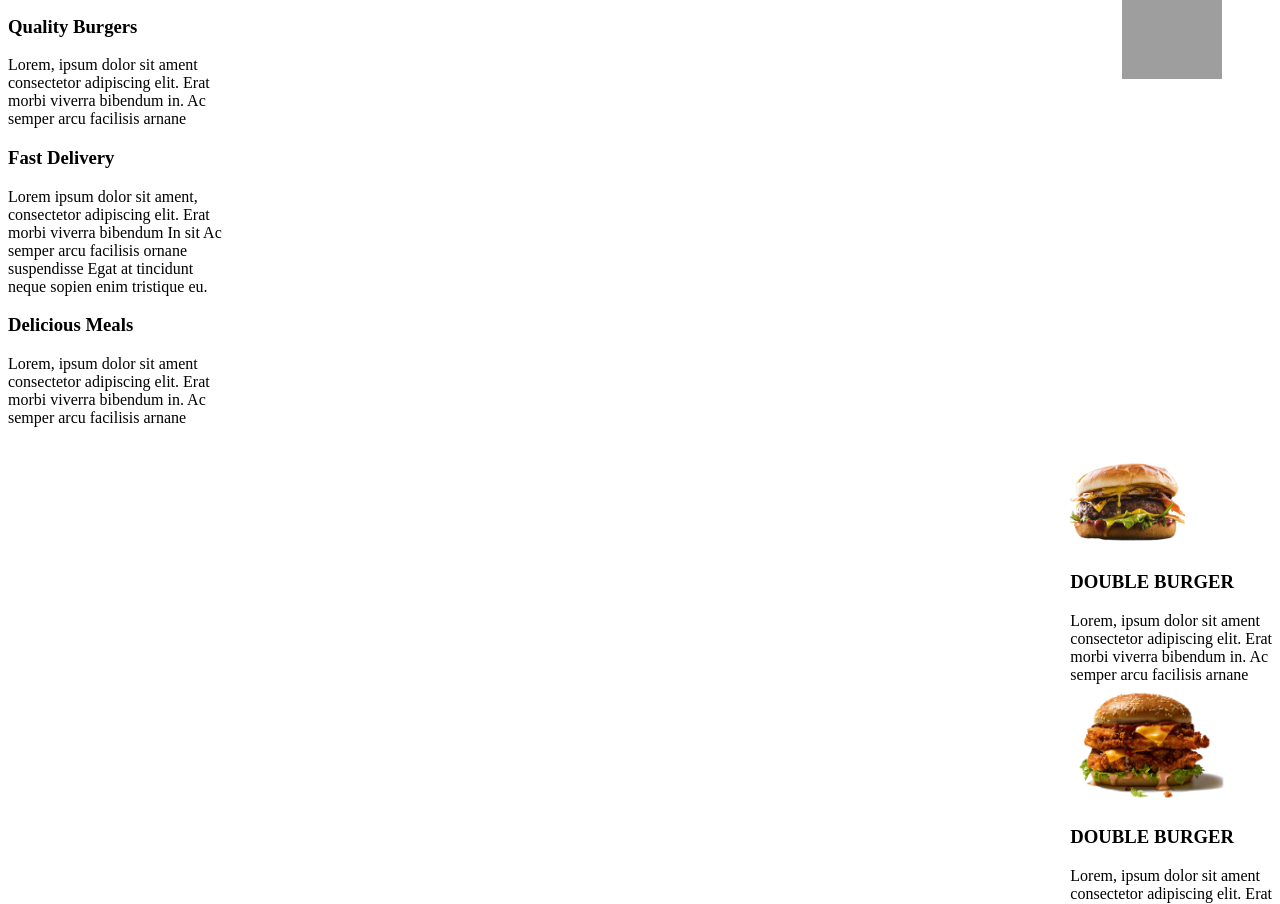
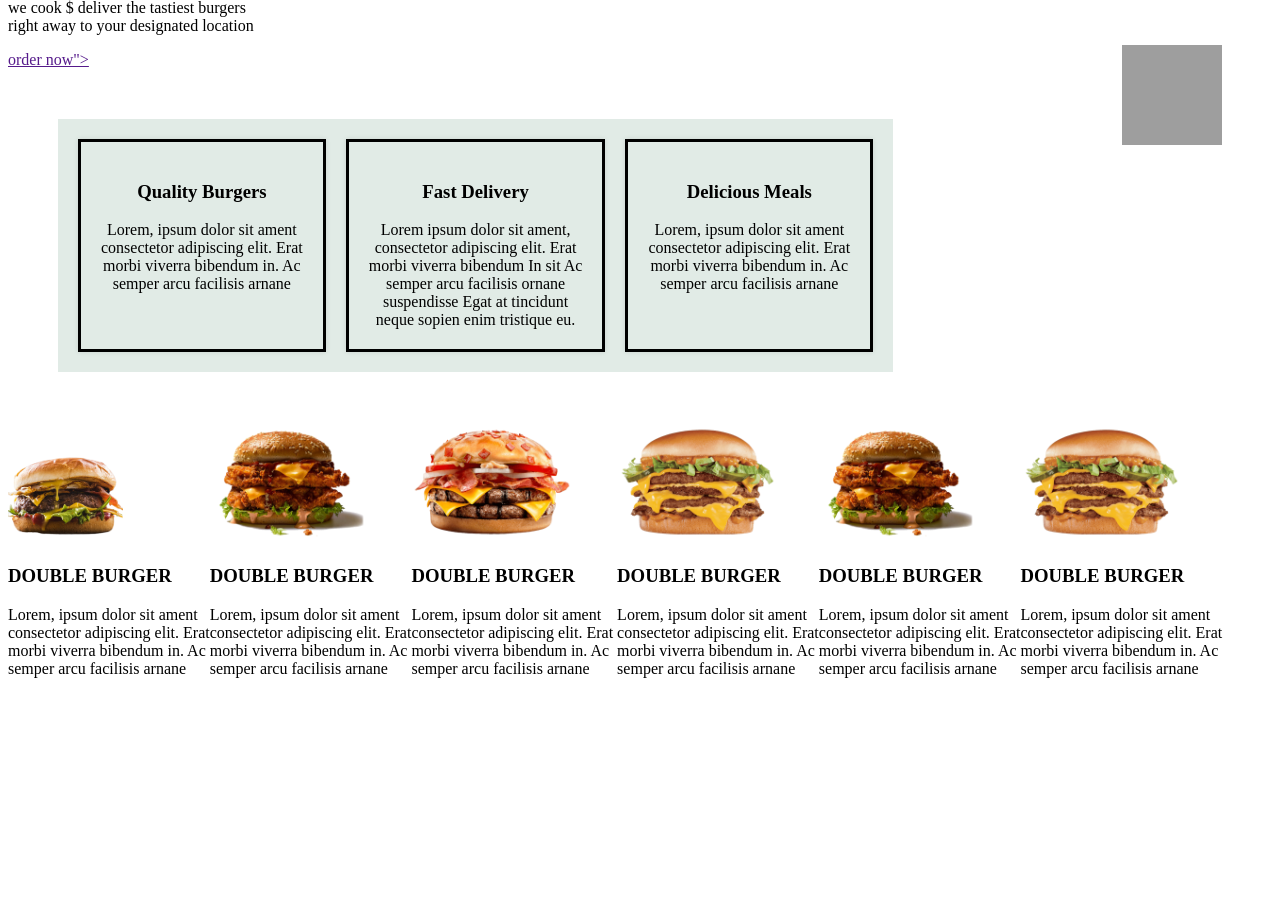
Before and after one commit to MARTIN-OMOLLO/martin-burger-palace, a plain HTML site: page index.html in a window 1280 px wide. Shown: the part 283-1187 px from the top of the page. After the commit the page ends 969 px from the top, so only its background shows below. Drawn offline with Linux system fonts and the light colour scheme; grey boxes are pictures that could not be loaded.

Commit message:
additional changes

```diff
--- a/index.css
+++ b/index.css
@@ -36,3 +36,22 @@ ul li {
      height: 100px;
 
 }
+.Deliver {
+    display: inline-flex;
+    background-color:#E1EBE6 ;
+    padding: 10px;
+    margin: 50px;
+}
+.column{
+    text-align: center;
+    padding: 20px 20px;
+    margin: 10px;
+    box-shadow: 0 0 5px 0px rgba(0 ,0, 0, 0.1);
+    border: solid black;
+}
+.menu{
+    display: inline-flex;
+}
+.menu2{
+    display: inline-flex;
+}
--- a/index.html
+++ b/index.html
@@ -36,36 +36,41 @@
     </div>
         </div>
 
-    <div>
+
+
 
     <p>we cook $ deliver the tastiest burgers <br>right away to your designated location</p>
     <a href="" class ="btn">order now"></a>
+
     </div>
-    <div>
+    </div>
+    <div class="Deliver">
+    <div class="column">
         <h3>Quality Burgers</h3>
         Lorem, ipsum dolor sit ament<br>consectetor adipiscing elit. Erat <br>
         morbi viverra bibendum in. Ac <br> semper arcu facilisis arnane
     </div>
 
-    <div>
+    <div class="column">
         <h3>Fast Delivery</h3>
+
 Lorem ipsum dolor sit ament, <br> consectetor adipiscing elit. Erat<br>
 morbi viverra bibendum In sit Ac <br> semper arcu facilisis ornane<br>
 suspendisse Egat at tincidunt<br> neque sopien enim tristique eu.
     </div>
 
-    <div>
+    <div class="column">
         <h3>Delicious Meals</h3>
         Lorem, ipsum dolor sit ament<br>consectetor adipiscing elit. Erat <br>
         morbi viverra bibendum in. Ac <br> semper arcu facilisis arnane
 
     </div>
+        </div>
 
 <div class="DOUBLE BURGER">
- <nav>
-     <ul>
+<div class="menu">
 
-    <div>
+    <div class="column1">
         <img src="images/5.png" height="120">
         <h3>DOUBLE BURGER</h3>
 
@@ -74,8 +79,7 @@ Lorem, ipsum dolor sit ament<br>consectetor adipiscing elit. Erat <br>
     </div>
 
 
-
-    <div>
+    <div class="column1">
         <img src="images/4.png" height="120">
         <h3> DOUBLE BURGER</h3>
 
@@ -85,15 +89,16 @@ Lorem, ipsum dolor sit ament<br>consectetor adipiscing elit. Erat <br>
     </div>
 
 
-    <div>
+    <div class="column1">
         <img src="images/3.png" height="120">
         <h3>DOUBLE BURGER</h3>
         Lorem, ipsum dolor sit ament<br>consectetor adipiscing elit. Erat <br>
         morbi viverra bibendum in. Ac <br> semper arcu facilisis arnane
     </div>
+</div>
 
-
-    <div>
+<div class="menu2">
+    <div class="column2">
         <img src="images/2.png" height="120">
         <h3>DOUBLE BURGER</h3>
 
@@ -102,27 +107,23 @@ Lorem, ipsum dolor sit ament<br>consectetor adipiscing elit. Erat <br>
     </div>
 
 
-    <div>
+    <div class="column2">
+
         <img src="images/4.png" height="120">
         <h3> DOUBLE BURGER</h3>
         Lorem, ipsum dolor sit ament<br>consectetor adipiscing elit. Erat <br>
         morbi viverra bibendum in. Ac <br> semper arcu facilisis arnane
 
     </div>
-
-
-    <div>
+<div class="column2">
         <img src="images/2.png" height="120">
 <h3>DOUBLE BURGER</h3>
         Lorem, ipsum dolor sit ament<br>consectetor adipiscing elit. Erat <br>
         morbi viverra bibendum in. Ac <br> semper arcu facilisis arnane
     </div>
-     </ul>
- </nav>
+
 </div>
-
-
-
+</div>
 
     </body>
 </html>
```
